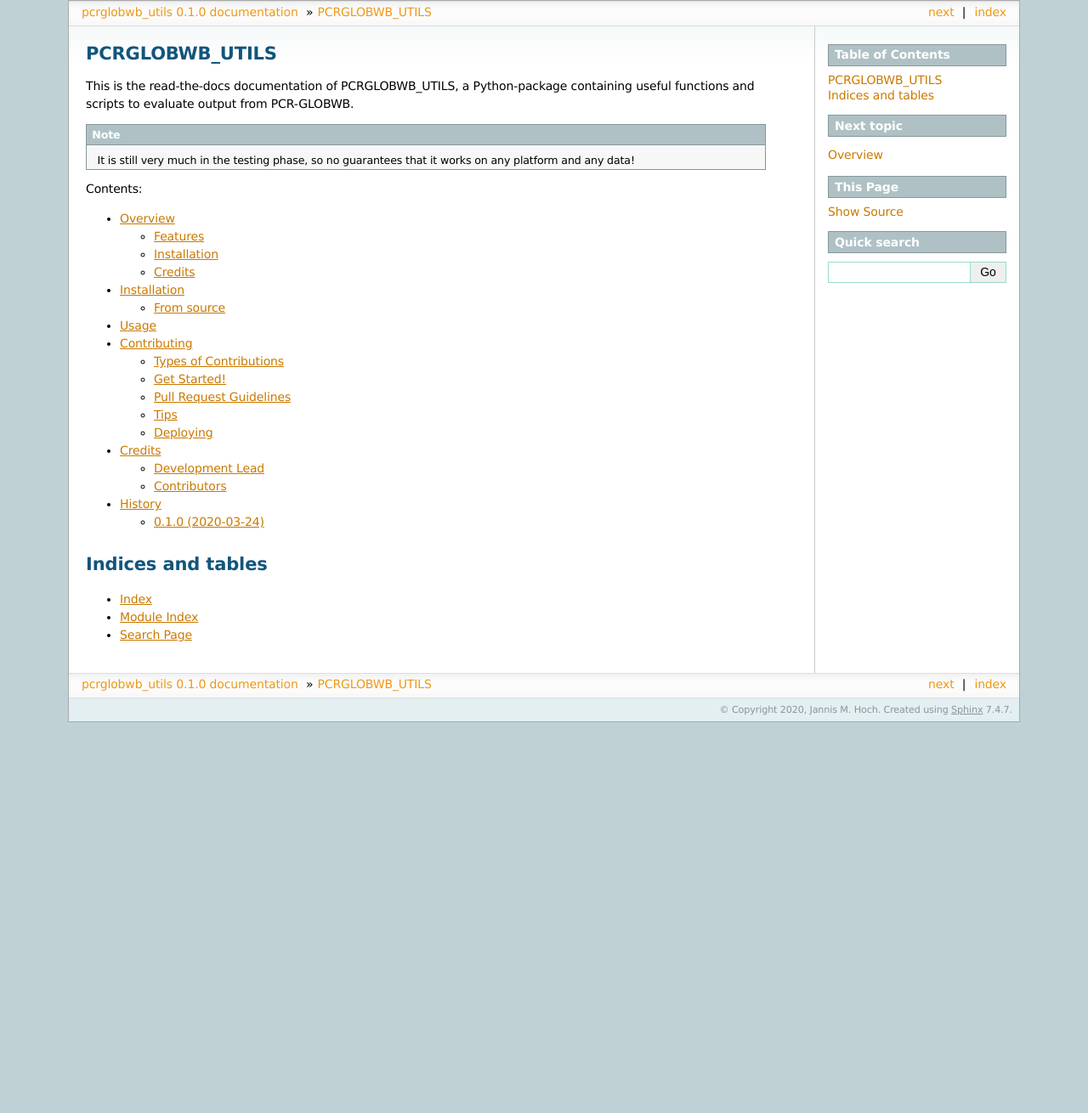
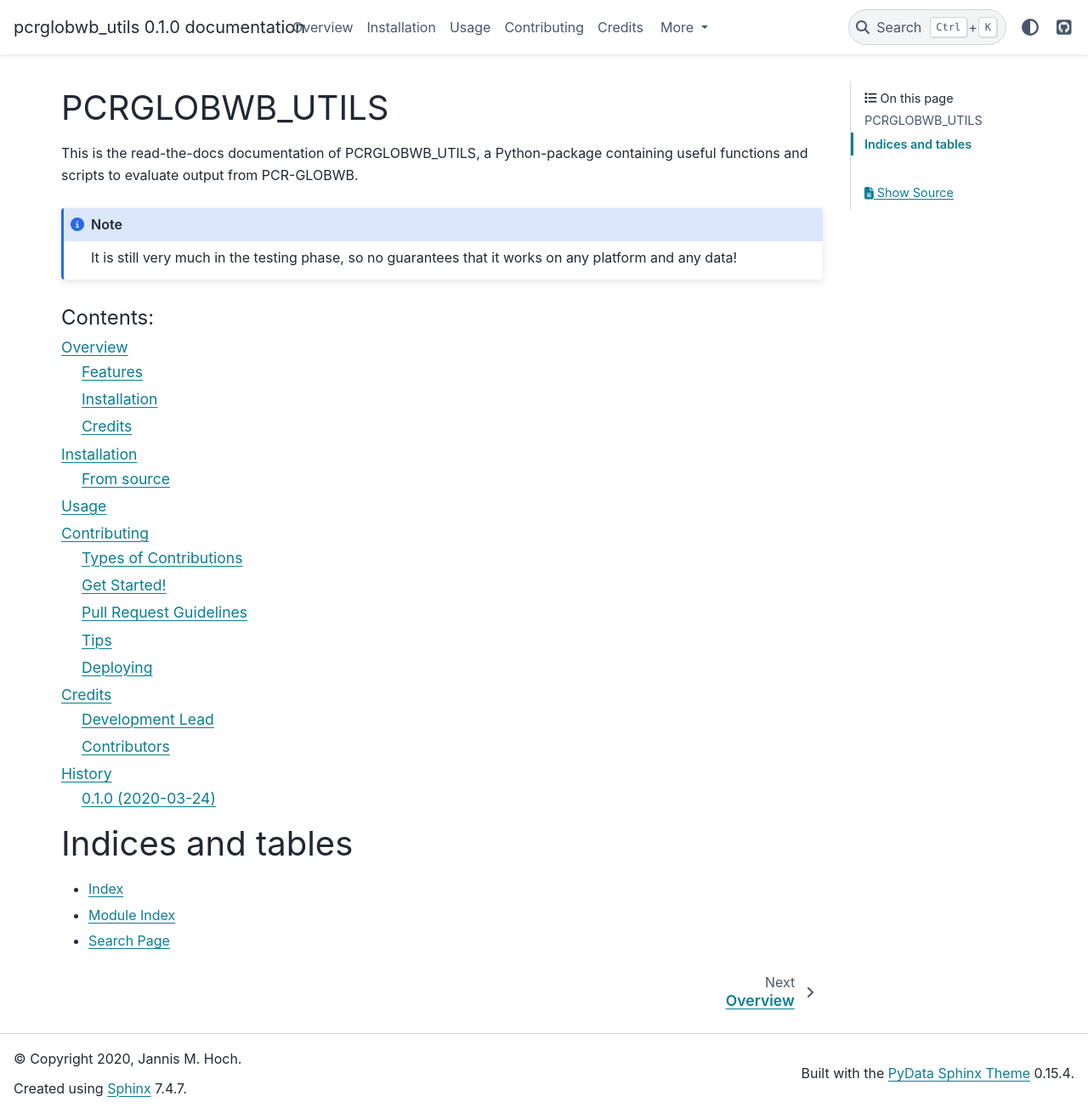
Before and after one commit to JannisHoch/pcrglobwb_utils, a Sphinx documentation site: the page built from docs/index.rst, in a window 1280 px wide and 1310 px high. Shown: the whole window at 85% size. Built offline with Sphinx 7.4.7 and the PyData theme 0.15.4, drawn with Linux system fonts in a browser that asks for light colours; pages that are not in the unit, such as notebooks, are missing from menus.

Commit message:
changed html theme

```diff
--- a/docs/conf.py
+++ b/docs/conf.py
@@ -46,15 +46,23 @@ import pcrglobwb_utils
 
 # Add any Sphinx extension module names here, as strings. They can be
 # extensions coming with Sphinx (named 'sphinx.ext.*') or your custom ones.
-extensions = ['sphinx.ext.autodoc',
-              'sphinx.ext.autosummary',
-              'sphinx.ext.todo',
-              'sphinx.ext.coverage',
-              'sphinx.ext.viewcode',
-              'sphinx.ext.mathjax',
-              'sphinx.ext.napoleon',
-              'sphinx.ext.autosectionlabel',
-              ]
+
+extensions = [
+    'sphinx.ext.autodoc',
+    'sphinx.ext.autosummary',
+    'sphinx.ext.napoleon',
+    'sphinx.ext.doctest',
+    'sphinx.ext.intersphinx',
+    'sphinx.ext.todo',
+    'sphinx.ext.coverage',
+    'sphinx.ext.mathjax',
+    'sphinx.ext.ifconfig',
+    'sphinx.ext.viewcode',
+    'IPython.sphinxext.ipython_console_highlighting',  # lowercase didn't work
+    'sphinx.ext.autosectionlabel',
+    'nbsphinx',
+    'nbsphinx_link'
+]
 
 napoleon_google_docstring = False
 napoleon_use_param = False
@@ -115,13 +123,27 @@ autosummary_generate = True
 # The theme to use for HTML and HTML Help pages.  See the documentation for
 # a list of builtin themes.
 #
-html_theme = 'sphinxdoc'
+html_theme = 'pydata_sphinx_theme'
 
 # Theme options are theme-specific and customize the look and feel of a
 # theme further.  For a list of options available for each theme, see the
 # documentation.
 #
-# html_theme_options = {}
+html_theme_options = {
+    "github_url": "https://github.com/JannisHoch/pcrglobwb_utils",
+    "use_edit_page_button": False
+}
+
+autosummary_generate = True
+numpydoc_show_class_members = False
+
+# If true, "Created using Sphinx" is shown in the HTML footer. Default is True.
+html_show_sphinx = True
+# If true, "(C) Copyright ..." is shown in the HTML footer. Default is True.
+html_show_copyright = True
+
+# Output file base name for HTML help builder.
+htmlhelp_basename = 'pcrglobwb_utils_doc'
 
 # Add any paths that contain custom static files (such as style sheets) here,
 # relative to this directory. They are copied after the builtin static files,
```
